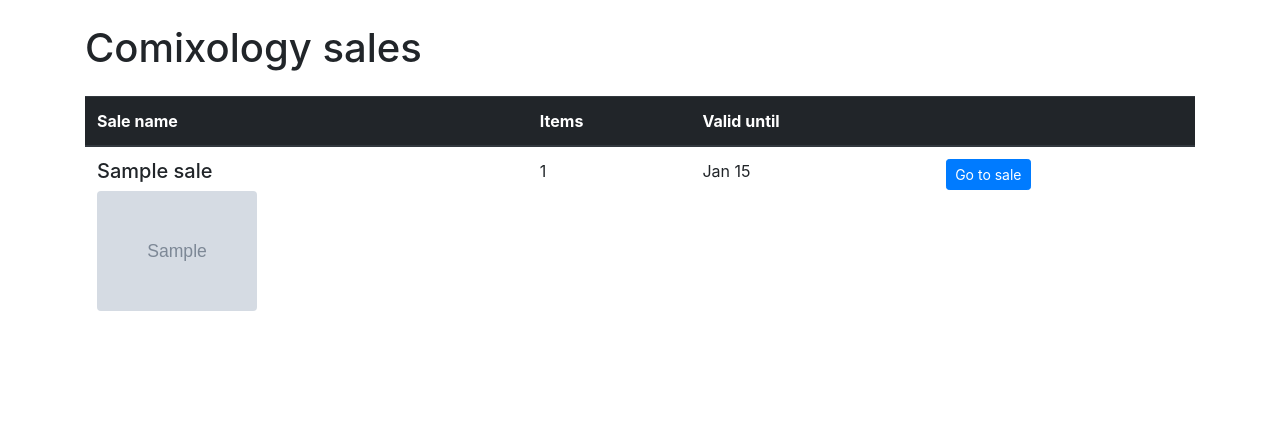
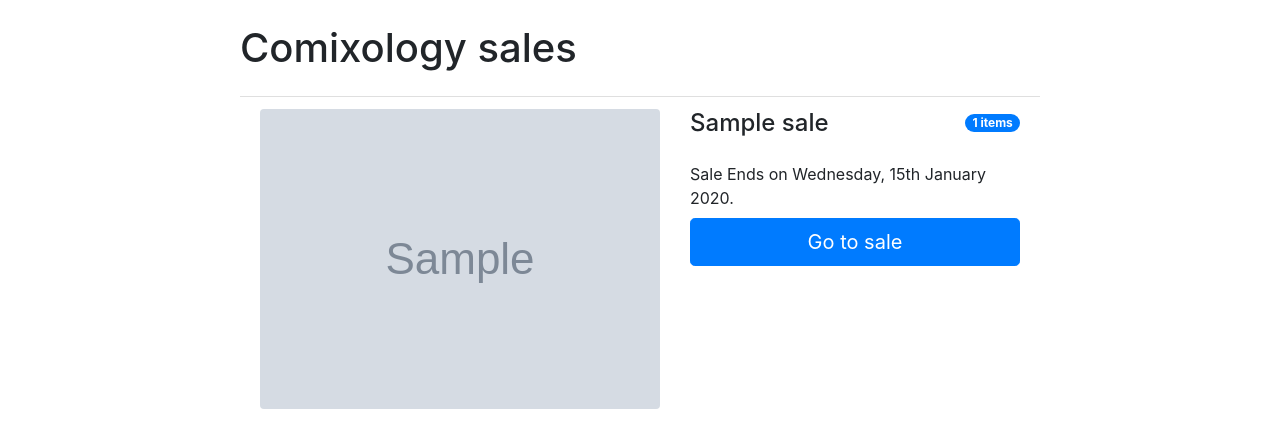
Before and after one commit to jgasteiz/comic-sales, a Django app: page / in a window 1280 px wide. Shown: the top 448 px of the page. Run offline with Django 3.2, Linux system fonts and the light colour scheme; tables that the repository leaves empty hold one stand-in row (values such as "Sample post"); grey boxes marked "Sample" are stand-in pictures; some libraries are stand-ins or nearby versions.

Commit message:
change ordering of Sales to created date

```diff
--- a/comixology/models.py
+++ b/comixology/models.py
@@ -11,7 +11,7 @@
     cover_url = models.URLField(blank=True)
 
     class Meta:
-        ordering = ['date_end', 'title']
+        ordering = ['-created_at', 'title']
 
     def __str__(self):
         return f'{self.title} - {self.num_items} items - ends on {self.date_end}'
--- a/public/templates/public/sale_list.html
+++ b/public/templates/public/sale_list.html
@@ -1,39 +1,32 @@
 {% extends 'public/base.html' %}
 
 {% block content %}
-    <h1 class="mb-4 mt-4">Comixology sales</h1>
+    <div style="max-width: 800px; margin: 0 auto;">
+        <h1 class="mb-4 mt-4">Comixology sales</h1>
 
-    <table class="table">
-        <thead class="thead-dark">
-            <tr>
-                <th scope="col">Sale name</th>
-                <th scope="col">Items</th>
-                <th scope="col">
-                    <span class="text-nowrap">Valid until</span>
-                </th>
-                <th scope="col"></th>
-            </tr>
-        </thead>
-        <tbody>
-            {% for sale in sale_list %}
-                <tr>
-                    <td>
-                        <span class="h5 d-block">{{ sale.title }}</span>
-                        <img class="rounded d-block"
+        <ul class="list-group list-group-flush">
+        {% for sale in sale_list %}
+            <li class="list-group-item">
+                <div class="row">
+                    <div class="col-6 col-md-auto">
+                        <img class="rounded d-block mw-100"
                              src="{{ sale.cover_url }}"
                              alt="{{ sale.title }} cover"
-                             style="max-width: 160px"
                         >
-                    </td>
-                    <td>{{ sale.num_items }}</td>
-                    <td>
-                        <span class="text-nowrap">{{ sale.date_end|date:'M d' }}</span>
-                    </td>
-                    <td>
-                        <a class="btn btn-primary btn-sm" href="{{ sale.url }}" target="_blank">Go to sale</a>
-                    </td>
-                </tr>
-            {% endfor %}
-        </tbody>
-    </table>
+                    </div>
+                    <div class="col">
+                        <div class="row">
+                            <h2 class="h4 col mb-4">{{ sale.title }}</h2>
+                            <div class="col-auto">
+                                <span class="badge badge-primary badge-pill">{{ sale.num_items }} items</span>
+                            </div>
+                        </div>
+                        <p class="mb-2">Sale Ends on {{ sale.date_end|date:'l, dS F Y' }}.</p>
+                        <a class="btn btn-primary btn-lg btn-block" href="{{ sale.url }}" target="_blank">Go to sale</a>
+                    </div>
+                </div>
+            </li>
+        {% endfor %}
+        </ul>
+    </div>
 {% endblock %}
```
